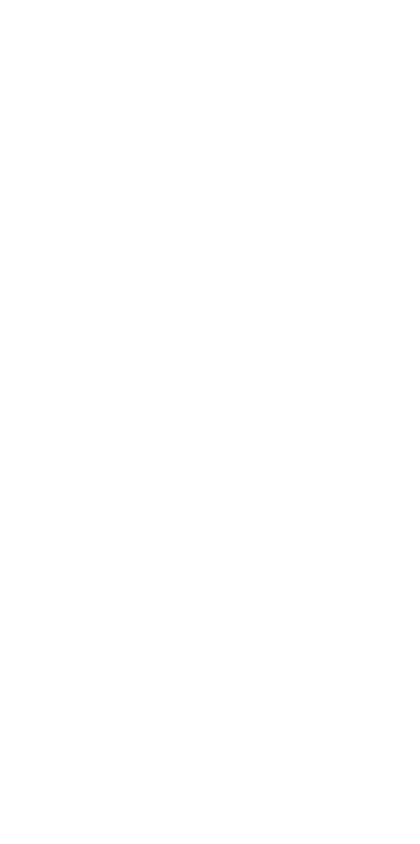
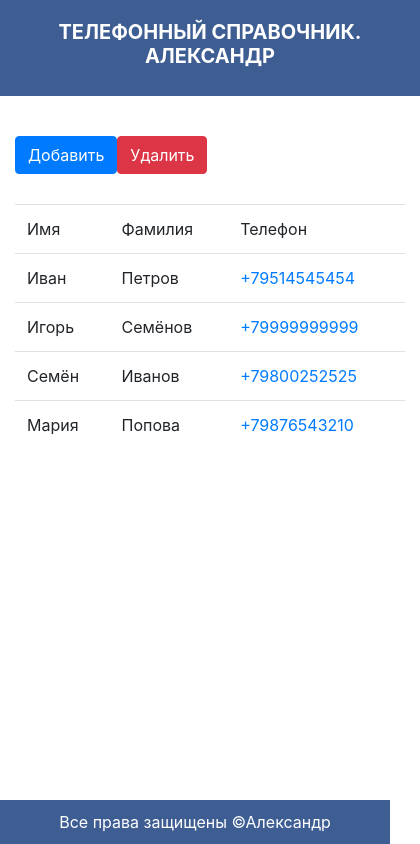
Before and after one commit to justteck/phoneBook, a plain HTML site: page index.html in a window 390 px wide. Shown: the whole page, 420 px wide, since content can reach past the window. Drawn offline with nearby package versions, Linux system fonts and the light colour scheme.

Commit message:
phoneBook lesson 4

```diff
--- a/index.html
+++ b/index.html
@@ -11,9 +11,14 @@
   <link rel="stylesheet" href="https://cdnjs.cloudflare.com/ajax/libs/normalize/8.0.1/normalize.min.css">
   <link rel="stylesheet" href="https://cdnjs.cloudflare.com/ajax/libs/bootstrap/4.6.1/css/bootstrap.min.css">
   <link rel="stylesheet" href="phonebook/css/style.css">
-
+  <script defer src="/script/script.js"></script>
+  <script>
+    document.addEventListener('DOMContentLoaded', () => {
+      phoneBookInit('#app', 'Александр');
+    })
+  </script>
 </head>
-
+  <div id="app"></div>
 <body>
 
 </body>
--- /dev/null
+++ b/script/script.js
@@ -0,0 +1,240 @@
+'use strict';
+
+const data = [
+  {
+    name: 'Иван',
+    surname: 'Петров',
+    phone: '+79514545454',
+  },
+  {
+    name: 'Игорь',
+    surname: 'Семёнов',
+    phone: '+79999999999',
+  },
+  {
+    name: 'Семён',
+    surname: 'Иванов',
+    phone: '+79800252525',
+  },
+  {
+    name: 'Мария',
+    surname: 'Попова',
+    phone: '+79876543210',
+  },
+];
+
+{
+  const createContainer = () => {
+    const container = document.createElement('div');
+    container.classList.add('container');
+    return container;
+  };
+
+  const createHeader = () => {
+    const header = document.createElement('header');
+    header.classList.add('header');
+    const headerContainer = createContainer();
+
+    header.append(headerContainer);
+    header.headerContainer = headerContainer;
+
+    return header;
+  };
+
+  const createMain = () => {
+    const main = document.createElement('main');
+    const mainContainer = createContainer();
+
+    main.append(mainContainer);
+    main.mainContainer = mainContainer;
+
+    return main;
+  };
+
+  const createFooter = (title) => {
+    const footer = document.createElement('footer');
+    footer.classList.add('footer');
+    const footerContainer = createContainer();
+
+    footerContainer.textContent = `Все права защищены ©${title}`;
+    footer.append(footerContainer);
+
+    footer.footerContainer = footerContainer;
+
+    return footer;
+  };
+
+  const createLogo = (title) => {
+    const h1 = document.createElement('h1');
+    h1.classList.add('logo');
+    h1.textContent = `Телефонный справочник. ${title}`;
+
+    return h1;
+  };
+
+  const createButtonGroup = (data) => {
+    const btnWrapper = document.createElement('div');
+    btnWrapper.classList.add('btn-wrapper');
+
+    const buttons = data.map(({className, type, text}) => {
+      const button = document.createElement('button');
+      button.type = type;
+      button.textContent = text;
+      button.className = className;
+
+      return button;
+    });
+
+    btnWrapper.append(...buttons);
+
+    return {
+      btnWrapper,
+      buttons,
+    };
+  };
+
+  const createTable = () => {
+    const table = document.createElement('table');
+    table.classList.add('table', 'table-stripped');
+
+    const thead = document.createElement('thead');
+    thead.insertAdjacentHTML('afterbegin', `
+      <tr>
+        <td class="delete"></td>
+        <td>Имя</td>
+        <td>Фамилия</td>
+        <td>Телефон</td>
+      </tr>
+    `);
+    const tbody = document.createElement('tbody');
+
+    table.append(thead, tbody);
+    table.tbody = tbody;
+
+    return table;
+  };
+
+  const createForm = () => {
+    const overlay = document.createElement('div');
+    overlay.classList.add('form-overlay');
+
+    const form = document.createElement('form');
+    form.classList.add('form');
+
+    form.insertAdjacentHTML('afterbegin', `
+      <button class="close" type="button"></button>
+      <h2 class="form-title">Добавить контакт</h2>
+      <div class="form-group">
+        <label class="form-label" for="name">Имя:</label>
+        <input class="form-input" name="name"
+          id="name" type="text" required>
+      </div>
+      <div class="form-group">
+        <label class="form-label" for="surname">Фамилия:</label>
+        <input class="form-input" name="surname"
+          id="surname" type="text" required>
+      </div>
+      <div class="form-group">
+        <label class="form-label" for="phone">Телефон:</label>
+        <input class="form-input" name="phone"
+          id="phone" type="number" required>
+      </div>
+    `);
+
+    const buttons = createButtonGroup([
+      {
+        className: 'btn btn-primary',
+        type: 'submit',
+        text: 'Добавить',
+      },
+
+      {
+        className: 'btn btn-danger',
+        type: 'reset',
+        text: 'Отмена',
+      },
+    ]);
+
+    form.append(...buttons.buttons);
+    overlay.append(form);
+
+    return {
+      overlay,
+      form,
+    };
+  };
+
+  const renderPhoneBook = (app, title) => {
+    const header = createHeader();
+    const logo = createLogo(title);
+    const main = createMain();
+    const btnsGroup = createButtonGroup([
+      {
+        className: 'btn btn-primary',
+        type: 'button',
+        text: 'Добавить',
+      },
+
+      {
+        className: 'btn btn-danger',
+        type: 'button',
+        text: 'Удалить',
+      },
+    ]);
+    const table = createTable();
+    const form = createForm();
+    const footer = createFooter(title);
+
+    header.headerContainer.append(logo);
+    main.mainContainer.
+        append(btnsGroup.btnWrapper, table, form.overlay, footer);
+    app.append(header, main);
+
+    return {
+      list: table.tbody,
+    };
+  };
+
+  const createRow = ({name: firstName, surname, phone}) => {
+    const tr = document.createElement('tr');
+
+    const tdDel = document.createElement('td');
+    tdDel.classList.add('delete');
+    const btnDel = document.createElement('button');
+    btnDel.classList.add('del-icon');
+    tdDel.append(btnDel);
+
+    const tdName = document.createElement('td');
+    tdName.textContent = firstName;
+
+    const tdSurname = document.createElement('td');
+    tdSurname.textContent = surname;
+
+    const tdPhone = document.createElement('td');
+    const phoneLink = document.createElement('a');
+    phoneLink.href = `tel:${phone}`;
+    phoneLink.textContent = phone;
+    tdPhone.append(phoneLink);
+
+    tr.append(tdDel, tdName, tdSurname, tdPhone);
+
+    return tr;
+  };
+
+  const renderContacts = (elem, data) => {
+    const allRows = data.map(createRow);
+    elem.append(...allRows);
+  };
+
+  const init = (selectorApp, title) => {
+    const app = document.querySelector(selectorApp);
+    const phoneBook = renderPhoneBook(app, title);
+
+    const {list} = phoneBook;
+
+    renderContacts(list, data);
+    // Функционал
+  };
+
+  window.phoneBookInit = init;
+}
```
